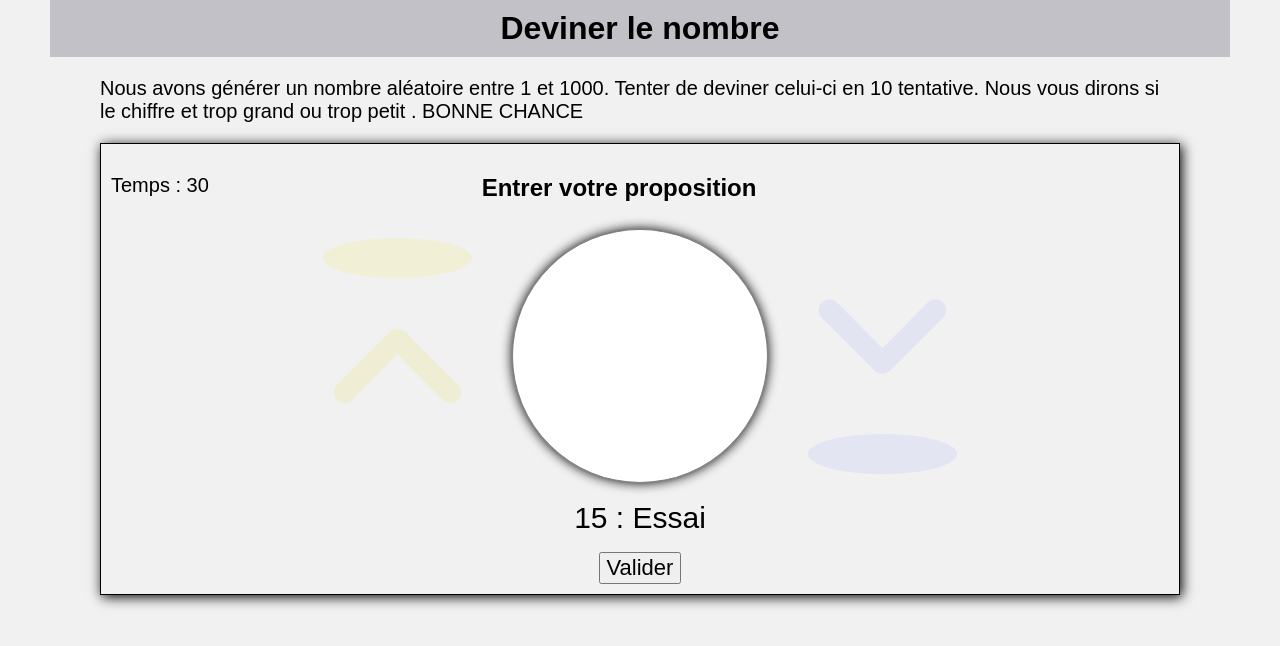
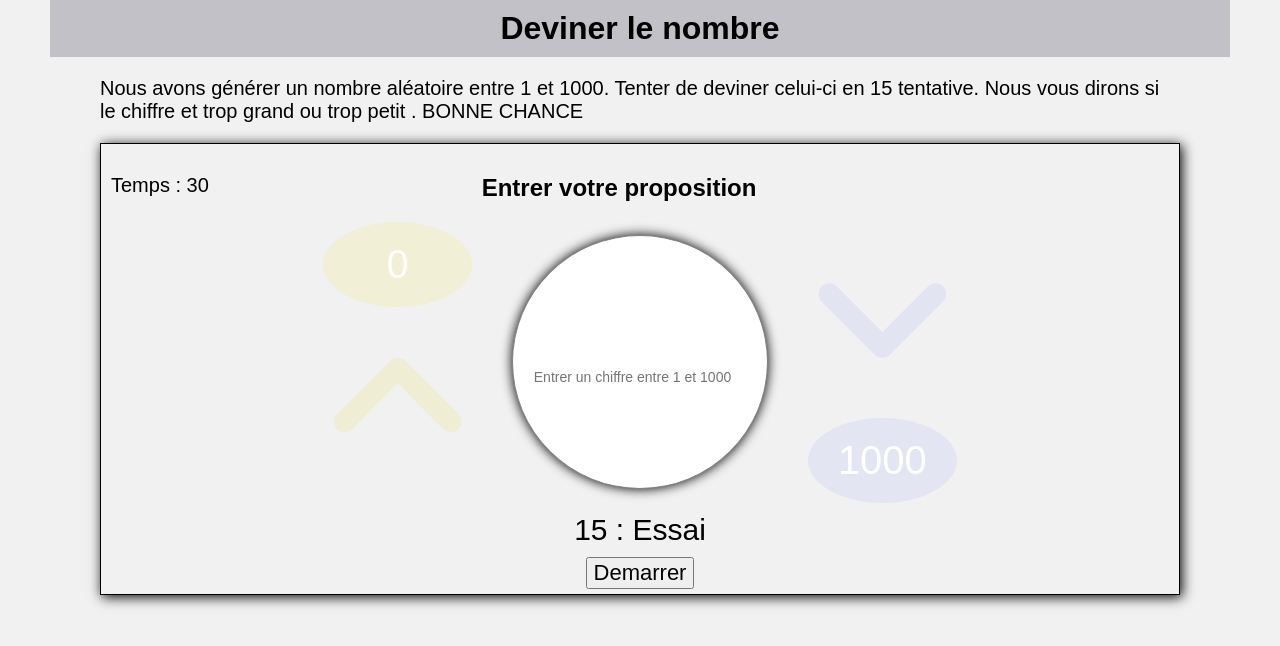
Before and after one commit to globedjill/chercherLeNombre, a plain HTML site: page index.html in a window 1280 px wide. Drawn offline with Linux system fonts and the light colour scheme.

Commit message:
ajout fonction demarrer

```diff
--- a/cherche_le_nombre.js
+++ b/cherche_le_nombre.js
@@ -1,12 +1,9 @@
 // générer un nombre aléatoire entre 1 et 100
 var aDeviner = Math.floor(Math.random()*1000)+1;
 console.log(aDeviner);
-var regex = /\d/;
 
 var valider = document.getElementById('valider');
 var propos = document.getElementById('propos');
-var stokPropo = [];
-var cout = 15;
 var reponse = document.getElementById('reponse');
 var suggestions = document.getElementById('suggestions');
 var conteur = document.getElementById('conteur');
@@ -17,17 +14,16 @@ var propos_precInf = document.getElementById('propos_precInf');
 var propos_precSup = document.getElementById('propos_precSup');
 var compteurElt = document.getElementById('timer');
 
-//var interval = setInterval(function(){label.style.backgroundColor = "white";},1000);
+var stokPropo = [];
+var cout = 15;
 
-/*function timer() {
-	var buttonDemarer = document.createElement('button');
-	buttonDemarer.textContent = "Demarrer";
-	buttonDemarer.appendChild(valider);
-
+function timer() {
 	var compteur = Number(compteurElt.textContent);
     compteurElt.textContent = compteur - 1;
-  	setInterval(timer, 1000);
-	}*/
+    if(compteur === 0){
+    	console.log("vous aver perdu");
+	 }
+    }
 function gameOver() {
 	if (cout === 0 ){
 		//j'affiche un message avec un style
@@ -85,24 +81,21 @@ function reset() {
 function valide() {
 		propos.focus();
 		var propositions = Number(propos.value);
-		//verification de la saisie
-		if (regex.test(propositions)){
-			console.log("test");
-	// - Création et enregistrement des propositions précedente.
+		// - Création et enregistrement des propositions précedente.
 		var propos_prec = document.getElementById('propos_prec');
 		stokPropo.push(propositions);
 		for(i = 0 ; i< stokPropo.length ; i++){
 			propos_prec.textContent = "Proposition précedentes : " + stokPropo + " - " ;
 		}
-	// - Création de la valeur plus ou moins grand.
+		// - Création de la valeur plus ou moins grand.
 		if (propositions === aDeviner){
 			gagnée();
 			return;
 		} else {
-			label.style.backgroundColor = "rgba(233, 12, 89, 0.42)";
+			label.style.backgroundColor = "rgba(233, 12, 89, 0.12)";
 			if (propositions < aDeviner){
-			propos.style.backgroundColor ="rgba(255, 82, 82, 0.31)";
-	//si proposition et Supérieur
+			//propos.style.backgroundColor ="rgba(255, 82, 82, 0.31)";
+		//si proposition et Supérieur
 			//interval;
 			propos_precSup.textContent = propositions;
 			reponse.textContent = "Faux " + cout +": Essai restant " ;
@@ -112,7 +105,7 @@ function valide() {
 			inf.style.color = "rgba(12, 34, 233, 0.06)";//bleu
 			suggestions.textContent = "Le chiffre est plus grand";
 			} else {
-	//si proposition est Inférieur
+		//si proposition est Inférieur
 				propos.style.backgroundColor = "rgba(255, 82, 82, 0.31)";
 				//interval;
 				propos_precInf.textContent = propositions;
@@ -128,11 +121,19 @@ function valide() {
 		propos.value = "";
 		reponse.textContent = cout + " : Essai";
 		gameOver();
-		}else{ alert('erreur de saisie')};
 		};
+function demarrer(){
+	var parentBoutton = document.getElementById('mepBoutton')
+	var button = document.createElement('button');
+	button.textContent = "Demarrer";
+	parentBoutton.replaceChild(button,valider);
+	button.addEventListener("click",function(){
+		parentBoutton.replaceChild(valider,button);
+		setInterval(timer, 1000);
+	});
+}
 
+demarrer();
 valider.addEventListener("click",valide);
-
 rejouer.addEventListener('click',reset);
-
 reponse.textContent = cout + " : Essai";
--- a/chercher_le_nombre.css
+++ b/chercher_le_nombre.css
@@ -62,7 +62,10 @@ label, input , button {
 	box-shadow: 0px 0px 12px;
 	margin-right: 40px;
 	margin-left: 40px;
-
+}
+#propos::placeholder
+{
+	font-size: 14px;
 }
 #propos:focus{
 	outline: none;
--- a/index.html
+++ b/index.html
@@ -9,7 +9,7 @@
 	<body>
 	<h1>Deviner le nombre</h1>
 	<main>
-	    <p>Nous avons générer un nombre aléatoire entre 1 et 1000. Tenter de deviner celui-ci en 10 tentative. Nous vous dirons si le chiffre et trop grand ou trop petit . BONNE CHANCE</p>
+	    <p>Nous avons générer un nombre aléatoire entre 1 et 1000. Tenter de deviner celui-ci en 15 tentative. Nous vous dirons si le chiffre et trop grand ou trop petit . BONNE CHANCE</p>
 	    <div id="label">
 	    	<div id="entete">
 	    		<p id="temps">Temps :<span id="timer"> 30</span></p>
@@ -17,13 +17,13 @@
 			</div>
 		    <div id="mep">
 		    	<div id="mepSup">
-		        	<div id="propos_precSup"></div>
+		        	<div id="propos_precSup">0</div>
 		    		<div id ="superieur" class="infsup"><i class="fas fa-angle-up"></i></div>
 		    	</div>
-		    	<input type="texte" name ="proposition" id="propos">
+		    	<input type="number" name ="proposition" id="propos" placeholder="Entrer un chiffre entre 1 et 1000">
 		    	<div id="mepInf">
 			    	<div id ="inferieur" class="infsup"><i class="fas fa-angle-down"></i></div>
-			    	<div id="propos_precInf"></div>
+			    	<div id="propos_precInf">1000</div>
 		    	</div>
 			</div>
 			<div id="reponse"></div>
```
